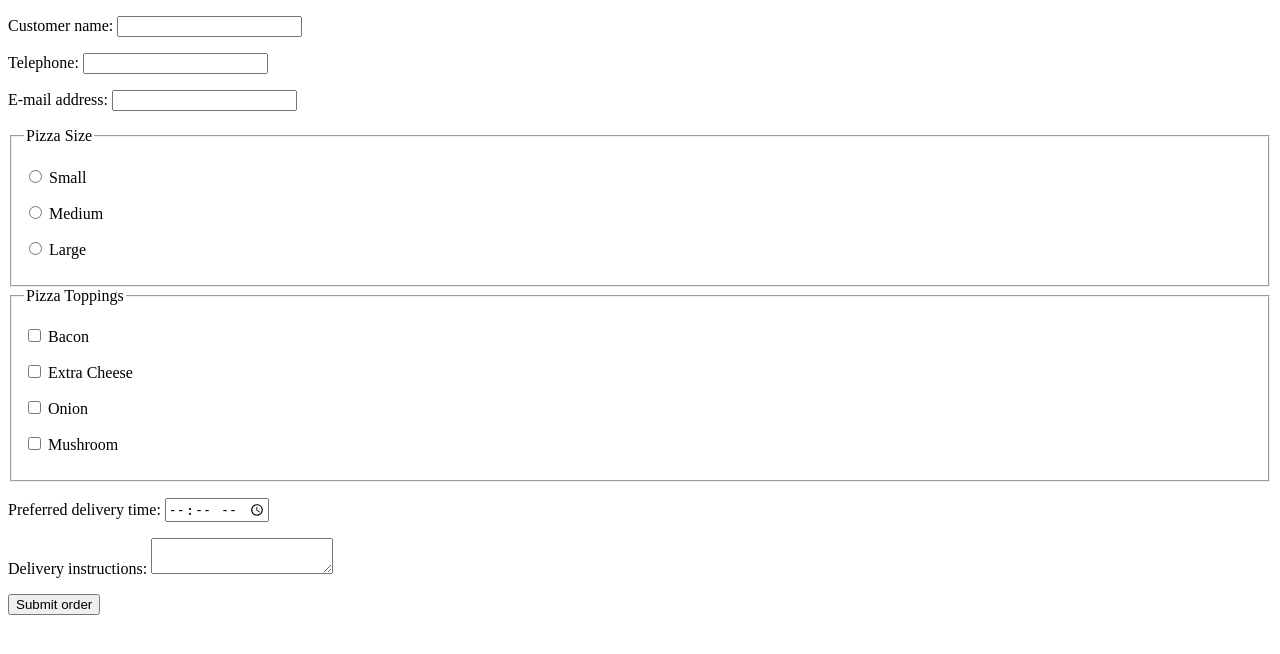
After one commit to 1252188872/NDDS, a Flask app: page /forms/post in a window 1280 px wide. The commit adds this page. Shown: the top 654 px of the page. Run offline with Flask 2, Linux system fonts and the light colour scheme; parts of the project's set-up code (start-up, migrations or seed data) failed here and were passed over.

Commit message:
Add endpoint /forms/post with simple HTML form that submits to /post

```diff
--- a/httpbin/core.py
+++ b/httpbin/core.py
@@ -291,6 +291,13 @@ def view_cookies(hide_env=True):
     return jsonify(cookies=cookies)
 
 
+@app.route('/forms/post')
+def view_forms_post():
+    """Simple HTML form."""
+
+    return render_template('forms-post.html')
+
+
 @app.route('/cookies/set/<name>/<value>')
 def set_cookie(name, value):
     """Sets a cookie and redirects to cookie list."""
--- /dev/null
+++ b/httpbin/templates/forms-post.html
@@ -0,0 +1,29 @@
+<!DOCTYPE html>
+<html>
+  <head>
+  </head>
+  <body>
+  <!-- Example form from HTML5 spec http://www.w3.org/TR/html5/forms.html#writing-a-form's-user-interface -->
+  <form method="post" action="/post">
+   <p><label>Customer name: <input name="custname"></label></p>
+   <p><label>Telephone: <input type=tel name="custtel"></label></p>
+   <p><label>E-mail address: <input type=email name="custemail"></label></p>
+   <fieldset>
+    <legend> Pizza Size </legend>
+    <p><label> <input type=radio name=size value="small"> Small </label></p>
+    <p><label> <input type=radio name=size value="medium"> Medium </label></p>
+    <p><label> <input type=radio name=size value="large"> Large </label></p>
+   </fieldset>
+   <fieldset>
+    <legend> Pizza Toppings </legend>
+    <p><label> <input type=checkbox name="topping" value="bacon"> Bacon </label></p>
+    <p><label> <input type=checkbox name="topping" value="cheese"> Extra Cheese </label></p>
+    <p><label> <input type=checkbox name="topping" value="onion"> Onion </label></p>
+    <p><label> <input type=checkbox name="topping" value="mushroom"> Mushroom </label></p>
+   </fieldset>
+   <p><label>Preferred delivery time: <input type=time min="11:00" max="21:00" step="900" name="delivery"></label></p>
+   <p><label>Delivery instructions: <textarea name="comments"></textarea></label></p>
+   <p><button>Submit order</button></p>
+  </form>
+  </body>
+</html>
--- a/httpbin/templates/httpbin.1.html
+++ b/httpbin/templates/httpbin.1.html
@@ -36,6 +36,7 @@
 <li><a href="/robots.txt" data-bare-link="true"><code>/robots.txt</code></a> Returns some robots.txt rules.</li>
 <li><a href="/deny" data-bare-link="true"><code>/deny</code></a> Denied by robots.txt file.</li>
 <li><a href="/cache" data-bare-link="true"><code>/cache</code></a> 200 unless If-Modified-Since was sent, then 304.</li>
+<li><a href="/forms/post" data-bare-link="true"><code>/forms/post</code></a> HTML form that submits to <code>/post</code>.</li>
 </ul>
 
 
```
